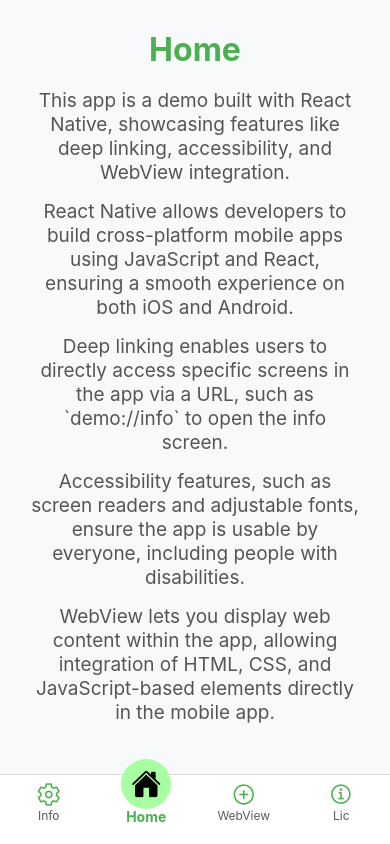
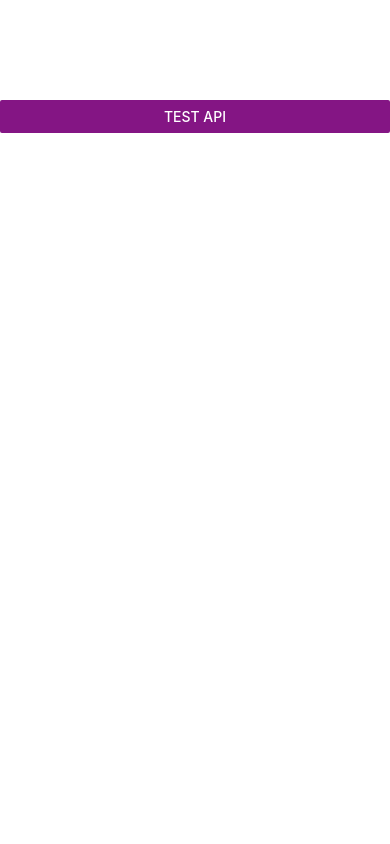
Before and after one commit to DhirajKarangale/ReactNativeDemo, a React Native app: screen / in a window 390 px wide. Built offline with nearby package versions, Linux system fonts and the light colour scheme.

Commit message:
SSL Pinning

```diff
--- a/App.tsx
+++ b/App.tsx
@@ -1,12 +1,40 @@
 import React from 'react';
+import { Button, View } from 'react-native';
 import FooterNavBar from './Components/FooterNavBar';
 import TabNavigator from './Components/TabNavigator';
+import { fetch } from 'react-native-ssl-pinning';
 
 function App(): React.JSX.Element {
 
+  const base_url = "https://192.168.1.12:1337";
+
+  function Test() {
+    fetch(`${base_url}/test`
+      , {
+        method: 'GET',
+        sslPinning: { certs: ['server'], }
+      }
+    )
+      .then(response => {
+        console.log(response);
+      })
+      .catch(err => {
+        console.log(err);
+      });
+  }
+
   return (
     <>
-      <TabNavigator />
+
+      <View style={{ marginTop: 100 }}>
+        <Button
+          onPress={Test}
+          title="Test API"
+          color="#841584"
+        />
+      </View>
+
+      {/* <TabNavigator /> */}
       {/* <FooterNavBar /> */}
     </>
   );
--- a/package.json
+++ b/package.json
@@ -28,6 +28,7 @@
     "react-native-reanimated": "^3.16.1",
     "react-native-safe-area-context": "^4.14.0",
     "react-native-screens": "^4.2.0",
+    "react-native-ssl-pinning": "^1.5.8",
     "react-native-vector-icons": "^10.2.0",
     "react-native-video": "^6.8.2",
     "react-native-webview": "^13.12.4",
```
Also changed, not shown: 2 other files (tests, documents, lock files or other folders).
